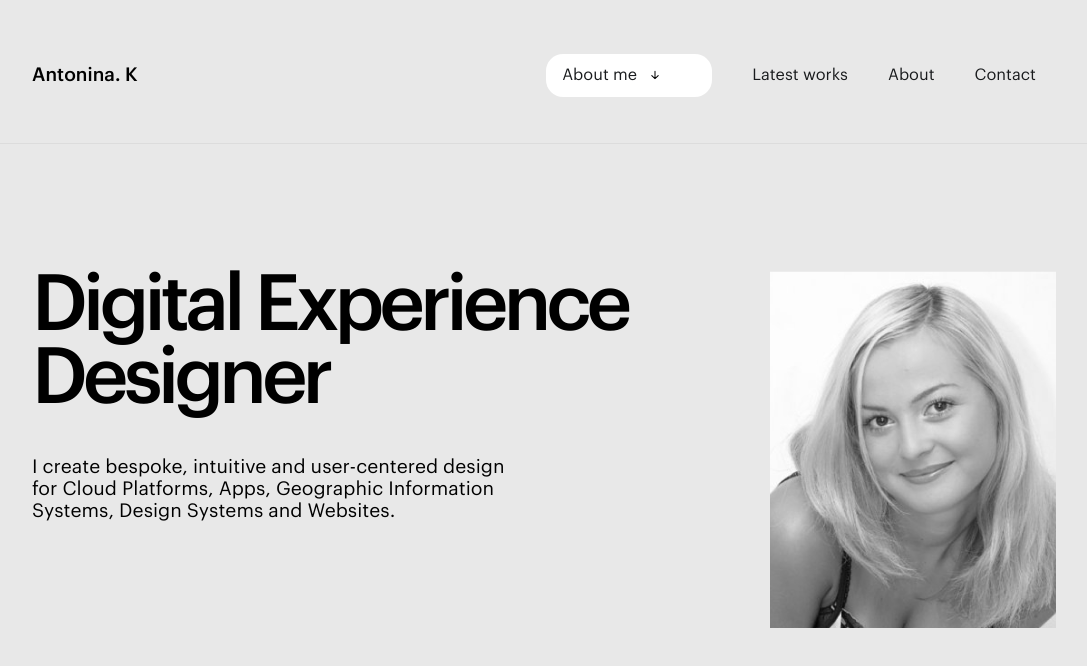
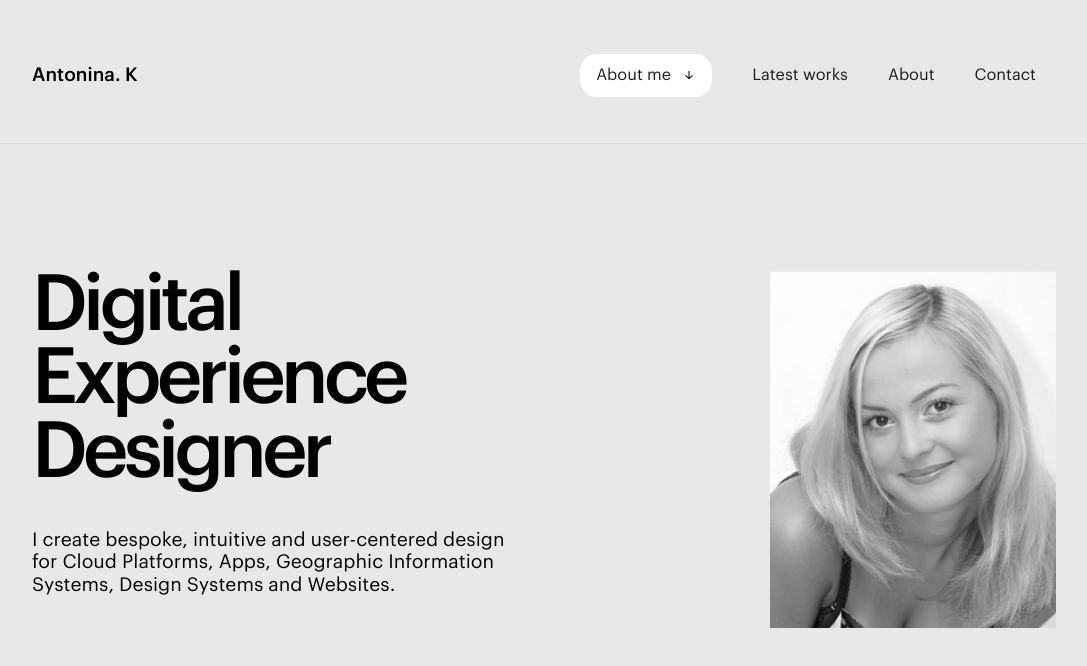
Before and after one commit to aldaces/toniaux, a website: page app/index.html in a window 1280 px wide. Shown: the whole page, without its empty margins (96-1183 px from the left). Drawn offline with Linux system fonts and the light colour scheme.

Commit message:
add header+banner

```diff
--- a/sass/main.sass
+++ b/sass/main.sass
@@ -55,7 +55,7 @@ body textarea:required:valid
 				gap: 10px
 				background-color: white
 				border-radius: 17px
-				width: 134px
+				width: 100px
 			img
 				margin-left: 10px
 
@@ -70,6 +70,7 @@ body textarea:required:valid
 		line-height: 94%
 		letter-spacing: -0.063em
 		margin-bottom: 40px
+		width: 70%
 	&-text-desc
 		font-size: 19px
 		line-height: 118%
```
Also changed, not shown: app/css/main.min.css.
